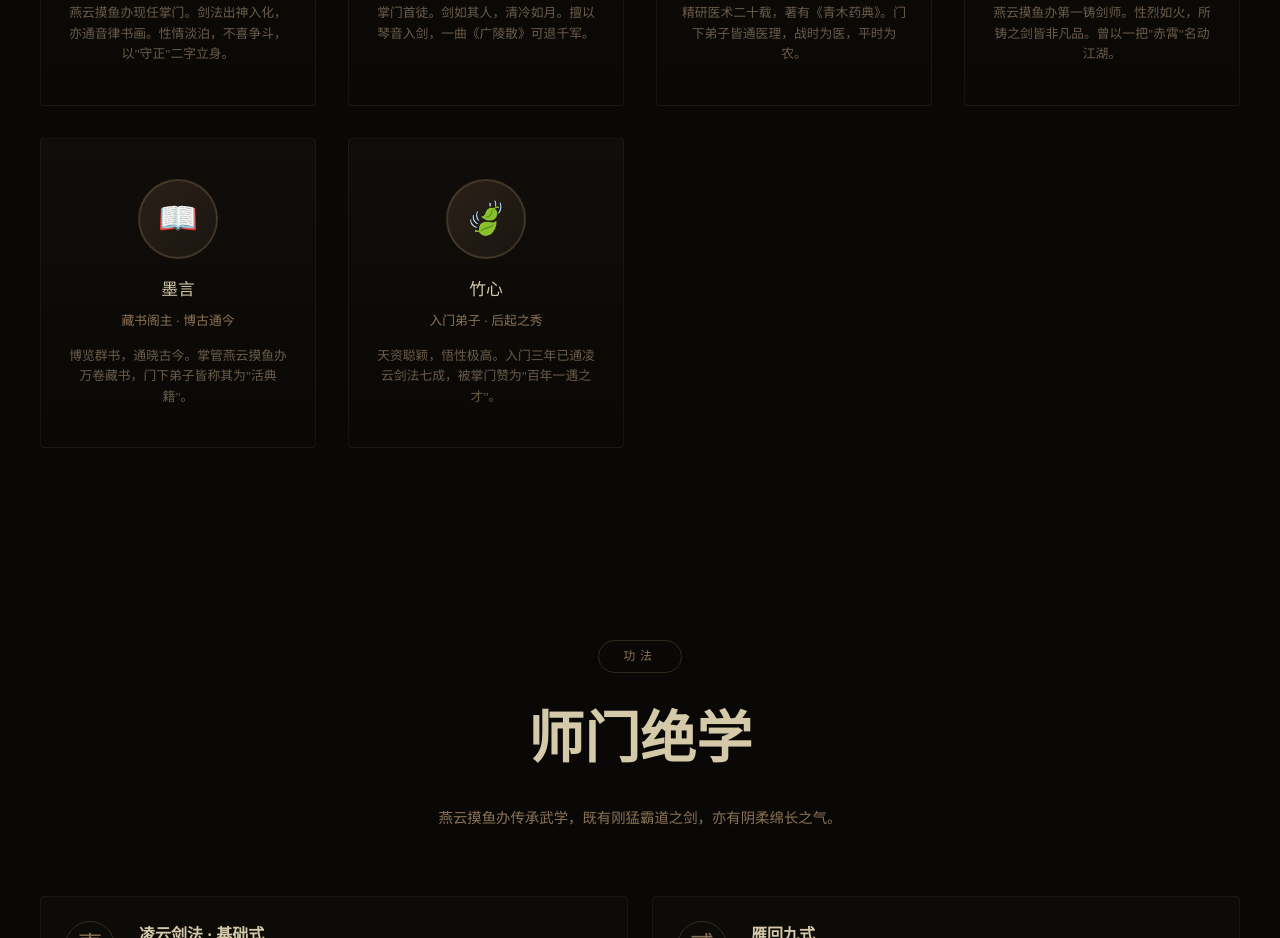
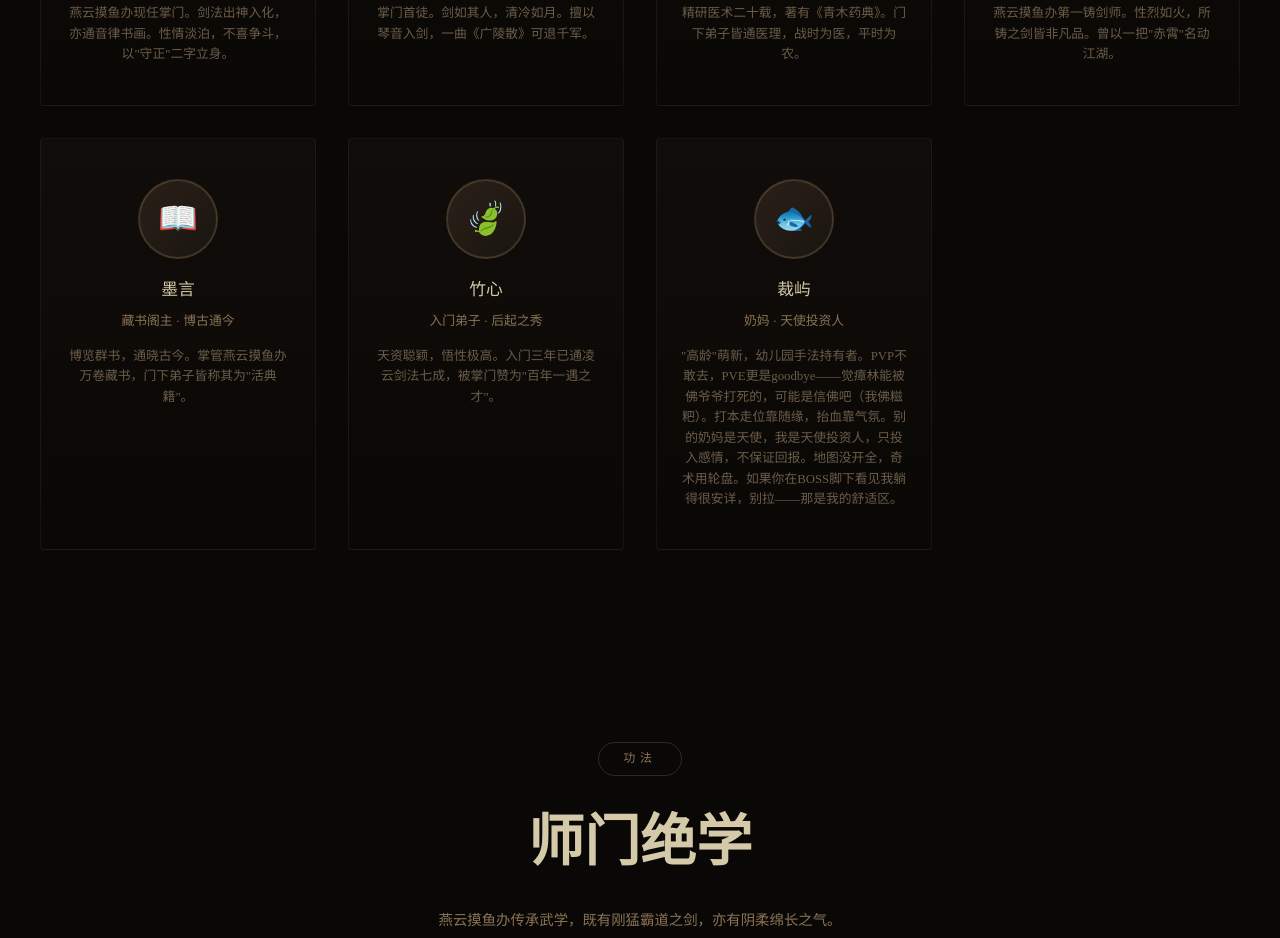
Before and after one commit to maodemon/yyshimen, a plain HTML site: page index.html in a window 1280 px wide. Shown: the part 4667-5605 px from the top of the page. Drawn offline with Linux system fonts and the light colour scheme.

Commit message:
Add: 门人-裁屿

```diff
--- a/index.html
+++ b/index.html
@@ -975,6 +975,12 @@
                     <div class="member-title">入门弟子 · 后起之秀</div>
                     <div class="member-bio">天资聪颖，悟性极高。入门三年已通凌云剑法七成，被掌门赞为"百年一遇之才"。</div>
                 </div>
+                <div class="member-card reveal">
+                    <div class="member-avatar">🐟</div>
+                    <div class="member-name">裁屿</div>
+                    <div class="member-title">奶妈 · 天使投资人</div>
+                    <div class="member-bio">"高龄"萌新，幼儿园手法持有者。PVP不敢去，PVE更是goodbye——觉瘴林能被佛爷爷打死的，可能是信佛吧（我佛糍粑）。打本走位靠随缘，抬血靠气氛。别的奶妈是天使，我是天使投资人，只投入感情，不保证回报。地图没开全，奇术用轮盘。如果你在BOSS脚下看见我躺得很安详，别拉——那是我的舒适区。</div>
+                </div>
             </div>
         </div>
     </section>
```
